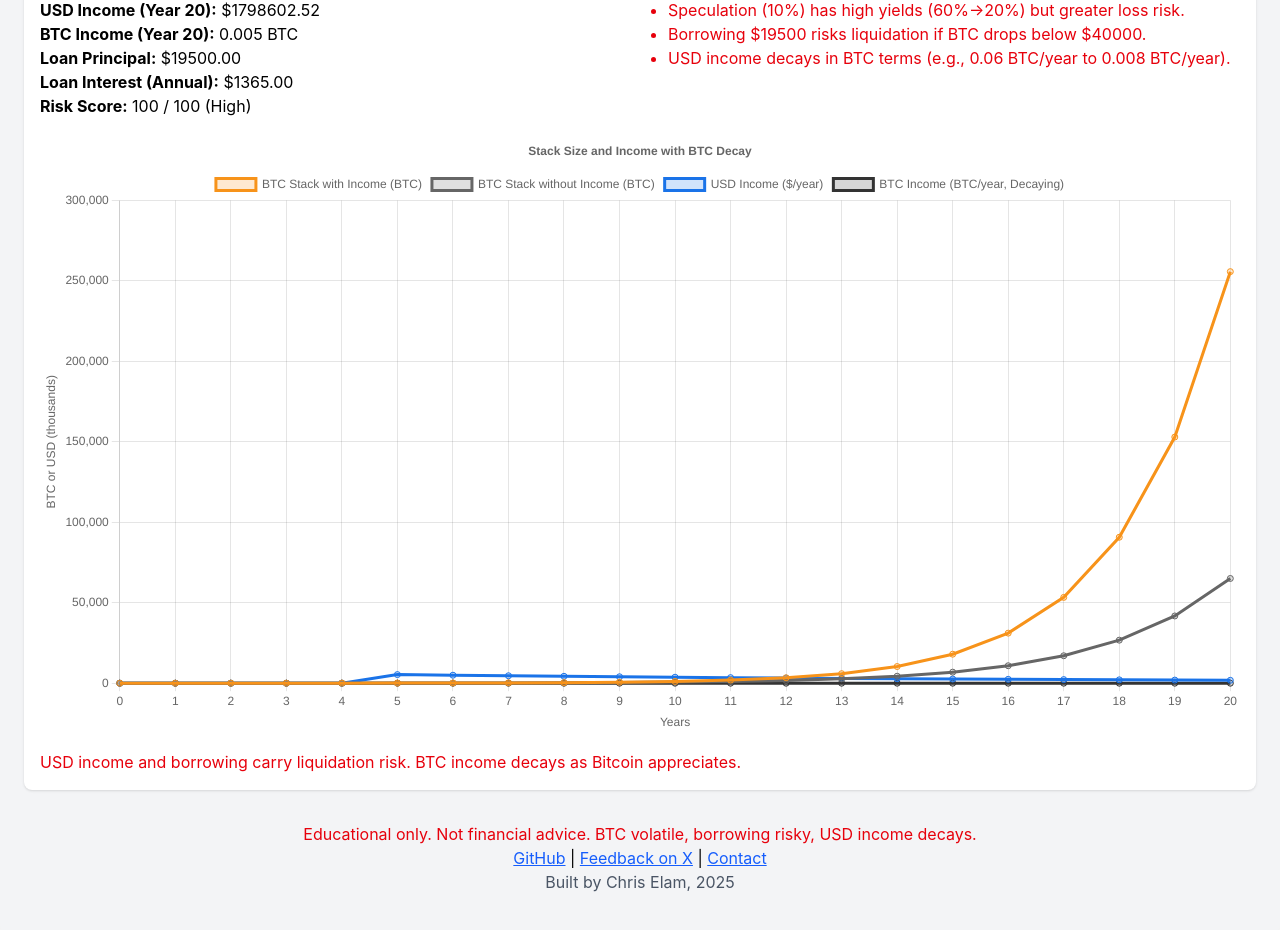
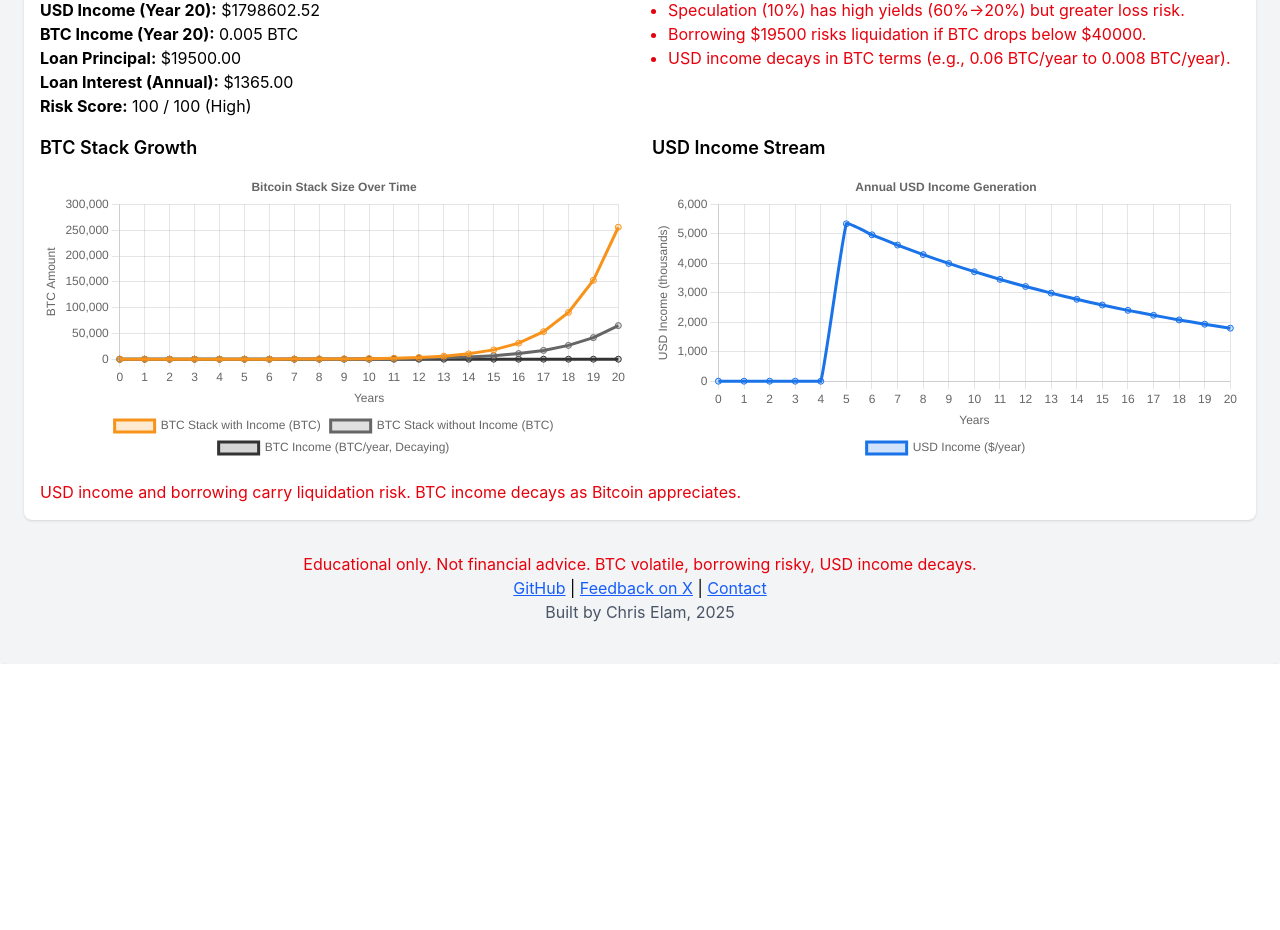
Before and after one commit to atamti/maxi_planner, a React (Vite) app: page / in a window 1280 px wide. Shown: the part 2553-3483 px from the top of the page. After the commit the page ends 3217 px from the top, so only its background shows below. Built offline with nearby package versions, Linux system fonts and the light colour scheme.

Commit message:
split chart into BTC-USD, and added back results from original

```diff
--- a/src/components/ResultsSection.tsx
+++ b/src/components/ResultsSection.tsx
@@ -55,18 +55,25 @@ export const ResultsSection: React.FC<Props> = ({
         fill: false,
       },
       {
-        label: "USD Income ($/year)",
-        data: usdIncome.map((v) => (v / 1000).toFixed(2)),
-        borderColor: "#1A73E8",
-        backgroundColor: "rgba(26, 115, 232, 0.2)",
-        fill: false,
-      },
-      {
         label: "BTC Income (BTC/year, Decaying)",
         data: btcIncome.map((v) => v.toFixed(3)),
         borderColor: "#333333",
         backgroundColor: "rgba(51, 51, 51, 0.2)",
         fill: false,
+      },
+    ],
+  };
+
+  const incomeChartData = {
+    labels: calculationResults.map((r) => r.year),
+    datasets: [
+      {
+        label: "USD Income ($/year)",
+        data: usdIncome.map((v) => (v / 1000).toFixed(2)),
+        borderColor: "#1A73E8",
+        backgroundColor: "rgba(26, 115, 232, 0.2)",
+        fill: true,
+        tension: 0.1,
       },
     ],
   };
@@ -203,25 +210,55 @@ export const ResultsSection: React.FC<Props> = ({
         </div>
       </div>
 
-      <div className="mt-4">
+      <div className="grid grid-cols-1 lg:grid-cols-2 gap-6 mt-4">
+        <div>
+          <h3 className="text-lg font-semibold mb-2">BTC Stack Growth</h3>
           <Line
             data={resultChartData}
             options={{
               scales: {
                 y: {
                   beginAtZero: true,
-                title: { display: true, text: "BTC or USD (thousands)" },
+                  title: { display: true, text: "BTC Amount" },
                 },
                 x: { title: { display: true, text: "Years" } },
               },
               plugins: {
                 title: {
                   display: true,
-                text: "Stack Size and Income with BTC Decay",
+                  text: "Bitcoin Stack Size Over Time",
+                },
+                legend: {
+                  position: "bottom",
                 },
               },
             }}
           />
+        </div>
+        <div>
+          <h3 className="text-lg font-semibold mb-2">USD Income Stream</h3>
+          <Line
+            data={incomeChartData}
+            options={{
+              scales: {
+                y: {
+                  beginAtZero: true,
+                  title: { display: true, text: "USD Income (thousands)" },
+                },
+                x: { title: { display: true, text: "Years" } },
+              },
+              plugins: {
+                title: {
+                  display: true,
+                  text: "Annual USD Income Generation",
+                },
+                legend: {
+                  position: "bottom",
+                },
+              },
+            }}
+          />
+        </div>
       </div>
 
       <p className="text-red-600 mt-4">
```
Lines whose indentation alone changed are shown as unchanged.
